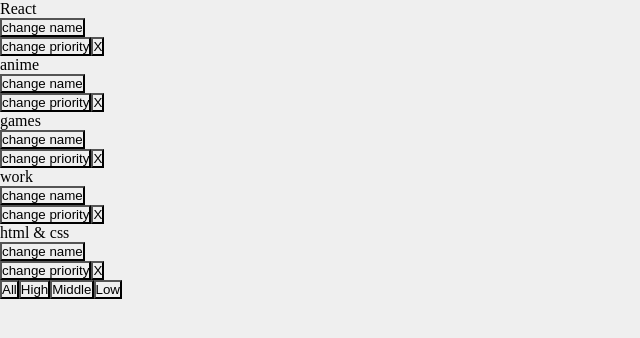
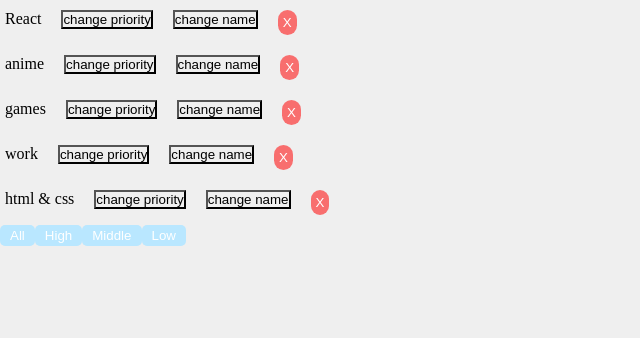
Before and after one commit to ViVarkina/HomeWorkReposit, a React (Vite) app: page / in a window 1280 px wide. Shown: the top 338 px of the page, without its empty margins (0-640 px from the left). Built offline with nearby package versions, Linux system fonts and the light colour scheme.

Commit message:
Редактирование состояние приоритета(почти), добавление стилей

```diff
--- a/src/homework/homework2/Affair.tsx
+++ b/src/homework/homework2/Affair.tsx
@@ -1,23 +1,35 @@
 import {useState} from "react";
+import {AffairPriorityType} from "./Homework2.tsx";
+import css from './Affairs.module.css'
 
 type AffairPropsType = {
     affair: string // need to fix any
     deleteAffairCallback: (_id:number)=>void // need to fix any
     id : number
     saveTitle: (params:{value: string, callback: () => void, id:number}) => void;
-
+    savePriority:(params:{callback: () => void, id:number, value: string}) => void;
 }
 
-export const Affair=({affair, deleteAffairCallback, id, saveTitle}:AffairPropsType)=> {
+export const Affair=({affair, deleteAffairCallback, id, saveTitle, savePriority}:AffairPropsType)=> {
     const [nameVisit, setNameVisit] = useState<boolean>(true);
+    const [priorityVisit, setPriorityVisit] = useState<boolean>(true);
     const [value, setValue] = useState<string>(affair);
+
+    const [priority, setPriority] = useState<string>(AffairPriorityType.ALL)
+    console.log(priority)
 
     const closeInput = () => {
         setNameVisit(true);
     };
+    const closeInputPriority = () => {
+        setPriorityVisit(true);
+    };
 
     const saveTitleInput = () => {
         saveTitle({value, callback:closeInput, id});
+    };
+    const savePriorityValue = () => {
+        savePriority({priority, callback:closeInputPriority, id});
     };
 
 
@@ -27,30 +39,60 @@
     }
 
     return (
-        <div>
+        <div className={css.divMainWrapper}>
             {affair}
+            {priorityVisit ?(
+                <div>
+                    <button onClick={() => (
+                        setPriorityVisit(false)
+                    )}>change priority
+                    </button>
+                </div>
+            ) : (
+                <div>
+                    <select onChange={(event) => setPriority(event.target.value)}>
+                        <option>{AffairPriorityType.HIGH}</option>
+                        <option>{AffairPriorityType.LOW}</option>
+                        <option>{AffairPriorityType.MIDDLE}</option>
+                        <option>{AffairPriorityType.ALL}</option>
+                    </select>
+                    <button onClick={() => {
+                        setPriorityVisit(true)
+                        setPriority(priority)
+                    }} className={css.primitiveBtnClose}>отменить
+                    </button>
+                    <button onClick={() => (
+                        savePriorityValue()
+                    )}>готово
+                    </button>
+                </div>
+            )}
             {nameVisit ? (
                 <div>
-                    <button onClick={()=>(
+                    <button onClick={() => (
                         setNameVisit(false)
-                    )}>change name</button>
+                    )}>change name
+                    </button>
                 </div>
 
-            ):(
+            ) : (
                 <div>
-                    <input placeholder={"изменить"} value={value} onChange={(e)=>{setValue(e.target.value)}}/>
-                    <button onClick={()=>{
-                        setNameVisit(true)
-                        setValue(affair)
-                    }}>отменить</button>
-                    <button onClick={()=>(
-                        saveTitleInput()
-                    )}>готово</button>
+                <input placeholder={"изменить"} value={value} onChange={(e)=>{setValue(e.target.value)}}/>
+                    <div className={css.divWrapperBtn}>
+                        <button onClick={() => {
+                            setNameVisit(true)
+                            setValue(affair)
+                        }} className={css.primitiveBtnClose}>отменить
+                        </button>
+                        <button onClick={() => (
+                            saveTitleInput()
+                        )} className={css.primitiveBtnOpen}>готово
+                        </button>
+                    </div>
                 </div>
 
             )}
-            <button>change priority</button>
-            <button onClick={deleteCallback}>X</button>
+            <button onClick={deleteCallback} className={css.primitiveBtnClose}>X</button>
         </div>
     )
 }
--- /dev/null
+++ b/src/homework/homework2/Affairs.module.css
@@ -0,0 +1,34 @@
+.primitiveBtnClose{
+    padding: 5px;
+    background: #f86e6e;
+    border: none;
+    border-radius: 10px;
+    color: white;
+}
+
+.primitiveBtnOpen{
+    padding: 5px;
+    background: #6ef879;
+    border: none;
+    border-radius: 10px;
+    color: white;
+}
+
+.divWrapperBtn{
+    display: flex;
+    gap: 10px;
+}
+
+.divMainWrapper{
+    display: flex;
+    gap: 20px;
+    padding: 10px 5px;
+}
+
+.filterBtn{
+    padding: 3px 10px;
+    background: #b9e7ff;
+    border: none;
+    border-radius: 5px;
+    color: white;
+}
--- a/src/homework/homework2/Affairs.tsx
+++ b/src/homework/homework2/Affairs.tsx
@@ -1,15 +1,18 @@
 import {Affair} from './Affair'
 import {AffairPriorityType, AffairType} from './Homework2.tsx'
 import {Dispatch, SetStateAction} from "react";
+import css from './Affairs.module.css'
+
 
 type AffairsPropsType = { // need to fix any
     data: AffairType[]
     setFilter: Dispatch<SetStateAction<AffairPriorityType>>
     deleteAffairCallback: (_id:number)=>void
     saveTitle: (params:{value: string, callback: () => void, id:number}) => void;
+    savePriority:(params:{callback: () => void, id:number, value: string}) => void;
 }
 
-export const Affairs=({deleteAffairCallback, data, setFilter, saveTitle}:AffairsPropsType)=> {
+export const Affairs=({deleteAffairCallback, data, setFilter, saveTitle, savePriority}:AffairsPropsType)=> {
     const mappedAffairs = data.map((a) => (
         <Affair // should work
             key={a._id} // кеи ОБЯЗАТЕЛЬНЫ в 99% - так что лучше их писать всегда при создании компонент в мапе
@@ -17,6 +20,7 @@
             deleteAffairCallback={deleteAffairCallback}
             id={a._id}
             saveTitle={saveTitle}
+            savePriority={savePriority}
         />
     ))
 
@@ -38,10 +42,10 @@
 
             <div>{mappedAffairs}</div>
 
-            <button onClick={setAll}>All</button>
-            <button onClick={setHigh}>High</button>
-            <button onClick={setMiddle}>Middle</button>
-            <button onClick={setLow}>Low</button>
+            <button onClick={setAll} className={css.filterBtn}>All</button>
+            <button onClick={setHigh} className={css.filterBtn}>High</button>
+            <button onClick={setMiddle} className={css.filterBtn}>Middle</button>
+            <button onClick={setLow} className={css.filterBtn}>Low</button>
         </div>
     )
 }
--- a/src/homework/homework2/Homework2.tsx
+++ b/src/homework/homework2/Homework2.tsx
@@ -1,6 +1,6 @@
 import {useState} from 'react'
 import Affairs from './Affairs'
-import {deleteAffair, filterAffairs, renameName} from "./utils";
+import {deleteAffair, filterAffairs, renameName, renamePriority} from "./utils";
 
 // export type AffairPriorityType = 'low' | 'high' | 'middle' // need to fix any
 
@@ -33,10 +33,15 @@
     const [affairs, setAffairs] = useState<AffairType[]>(defaultAffairs) // need to fix any
     const [filter, setFilter] = useState<AffairPriorityType>(AffairPriorityType.ALL)
 
+
     const filteredAffairs = filterAffairs(affairs, filter)
     const deleteAffairCallback = (_id: number) => setAffairs(deleteAffair(affairs, _id)) // need to fix any
     const renameAffairCallback = ({id, value, callback}:{value:string, callback:()=>void, id:number}) => {
         setAffairs(renameName(affairs, id, value));
+        callback()
+    }
+    const renamePriorityAffairCallback = ({id, callback, value}:{value:string, callback:()=>void, id:number}) => {
+        setAffairs(renamePriority(affairs, id, value));
         callback()
     }
 
@@ -47,6 +52,7 @@
                 setFilter={setFilter}
                 deleteAffairCallback={deleteAffairCallback}
                 saveTitle={renameAffairCallback}
+                savePriority={renamePriorityAffairCallback}
             />
         </div>
     )
--- a/src/homework/homework2/utils/index.ts
+++ b/src/homework/homework2/utils/index.ts
@@ -21,3 +21,7 @@
 export const renameName = (affairs: AffairType[], id:number, value:string):AffairType[] => {
     return affairs.map((e) => e._id === id ? {...e, name:value} : e)
 }
+
+export const renamePriority = (affairs: AffairType[], id:number, value:string):AffairType[] => {
+    return affairs.map((e) => e._id === id ? {...e, priority:value} : e)
+}
```
